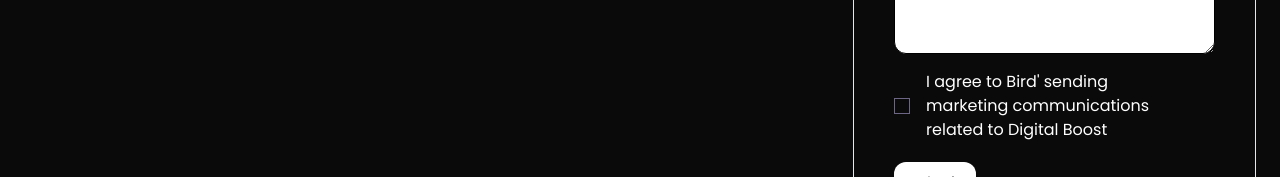
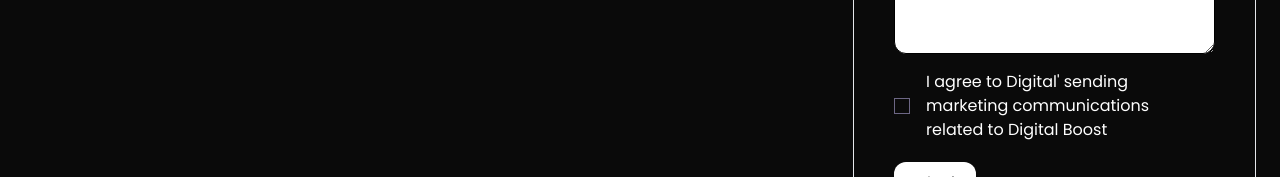
Before and after one commit to abdifatah-com/Digitalhrg, a Next.js app: page /contact in a window 1280 px wide. Shown: the part 775-952 px from the top of the page. Built offline with nearby package versions, Linux system fonts and the light colour scheme.

Commit message:
Resolve merge conflict

```diff
--- a/src/app/contact/page.tsx
+++ b/src/app/contact/page.tsx
@@ -299,7 +299,7 @@ export default function ContactForm() {
                  <Checkbox className="text-[#6c6684]" required />
                </div>
                <div className="text-white font-light  md:w-3/4 mb-1">
-                 I agree to Bird&apos; sending marketing communications related
+                 I agree to Digital&apos; sending marketing communications related
                  to Digital Boost
                </div>
              </div>
```
